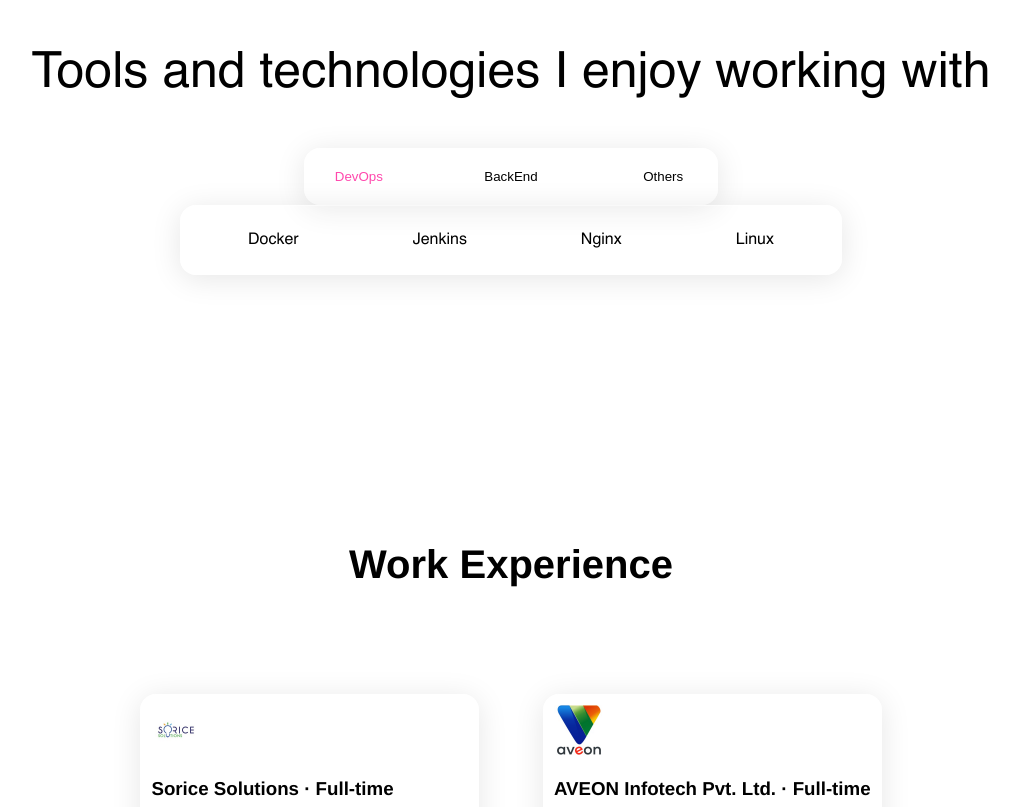
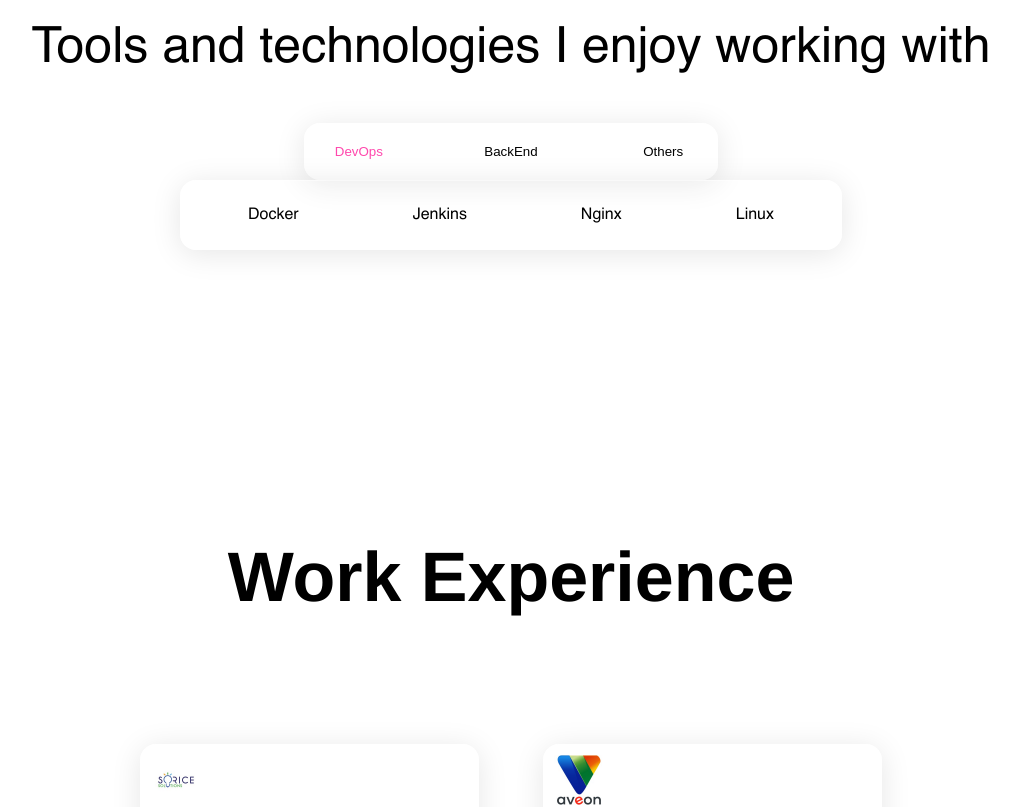
Before and after one commit to yashvardhan3105/jagaPortfolio, a React (Create React App) app: page / in a window 1280 px wide. Shown: the part 1220-2027 px from the top of the page, without its empty margins (129-1148 px from the left). Built offline with nearby package versions, Linux system fonts and the light colour scheme.

Commit message:
Made the Projects and Interests div

```diff
--- a/src/App.css
+++ b/src/App.css
@@ -60,6 +60,7 @@
   display: flex;
   flex-direction: column;
   align-items: center;
+  width: 100%;
 }
 
 .body_contact_buttons {
@@ -103,15 +104,23 @@
   transition: 0.5s;
 }
 
+.body_container {
+  position: relative;
+  display: flex;
+  flex-direction: column;
+  align-items: center;
+  justify-content: center;
+}
+
+.body_container h1 {
+  font-size: 70px !important;
+}
+
 .body_workexperience {
   padding-top: 15em;
   display: flex;
   flex-direction: column;
   align-items: center;
-}
-
-.body_workexperience h1 {
-  font-size: 40px !important;
 }
 
 .body_workexp_grid {
@@ -146,6 +155,7 @@
   display: flex;
   justify-content: center;
   flex-direction: column;
+  width: 100%;
 }
 
 .body_skill_check {
@@ -211,6 +221,20 @@
   -webkit-backdrop-filter: blur(9.1px);
   border: 1px solid rgba(255, 255, 255, 0.513);
   margin: auto;
+}
+
+.body_projects {
+  padding-top: 10em;
+  display: flex;
+  flex-direction: column;
+  align-items: center;
+}
+
+.body_interests {
+  padding-top: 10em;
+  display: flex;
+  flex-direction: column;
+  align-items: center;
 }
 
 @-webkit-keyframes text-blur-out {
--- a/src/App.js
+++ b/src/App.js
@@ -178,7 +178,7 @@ function Header() {
 function Body() {
   const [isOpen, setIsOpen] = useState("DevOps");
   return (
-    <div className="body_container ">
+    <div className="body_container">
       <div id="skills" className="body_about section">
         <h1>Skills</h1>
         <p>Tools and technologies I enjoy working with</p>
@@ -318,6 +318,14 @@ function Body() {
           </div>
         </div>
       </div>
+      <div id="projects" className="body_projects section">
+        {/* Projects */}
+        <h1>Projects</h1>
+      </div>
+      <div id="interests" className="body_interests section">
+        <h1>Interests</h1>
+        {/* Interests */}
+      </div>
     </div>
   );
 }
```
